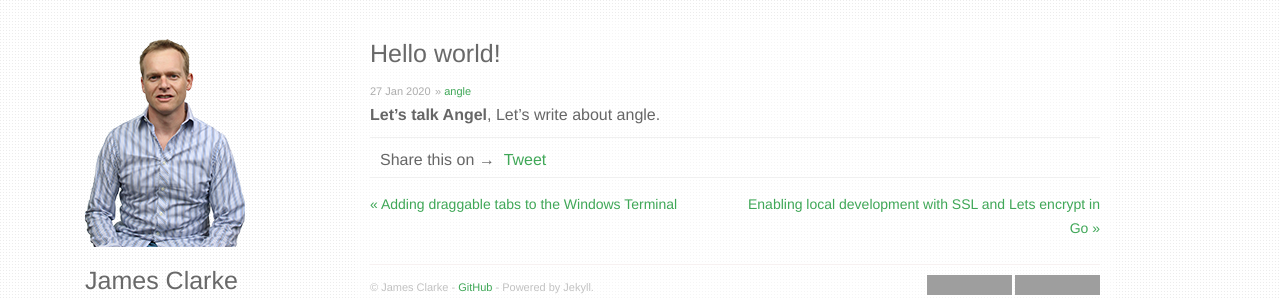
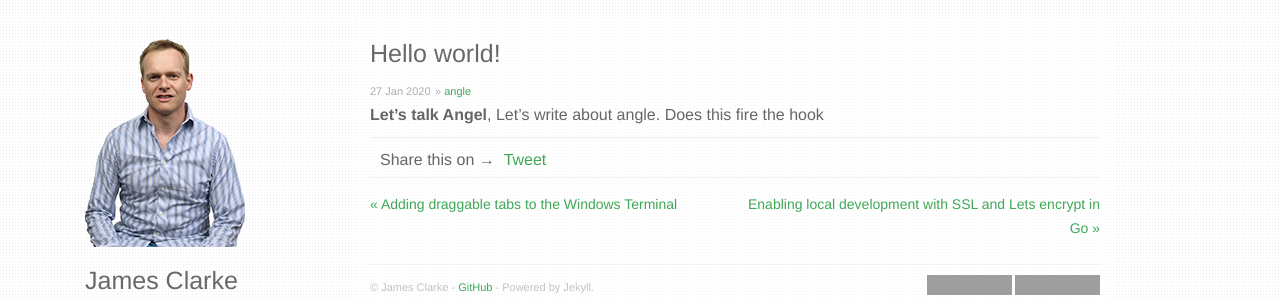
Before and after one commit to clarkezone/clarkezone.github.io, a Jekyll site: the page built from _posts/2020-01-26-angle.md, in a window 1280 px wide, cut to the strip 0-298 px from the top of the page. Built offline with Jekyll 4.4.1, drawn with Linux system fonts in a browser that asks for light colours; nearby versions of some CDN libraries; comment, search, counter and statistics services are not loaded; grey boxes are pictures that could not be loaded.

Commit message:
Update 2020-01-26-angle.md

```diff
--- a/_posts/2020-01-26-angle.md
+++ b/_posts/2020-01-26-angle.md
@@ -5,4 +5,4 @@ date: 2020-01-26 19:51:02 -0800
 categories: [angle]
 ---
 
-**Let's talk Angel**, Let's write about angle.
+**Let's talk Angel**, Let's write about angle.  Does this fire the hook
```
